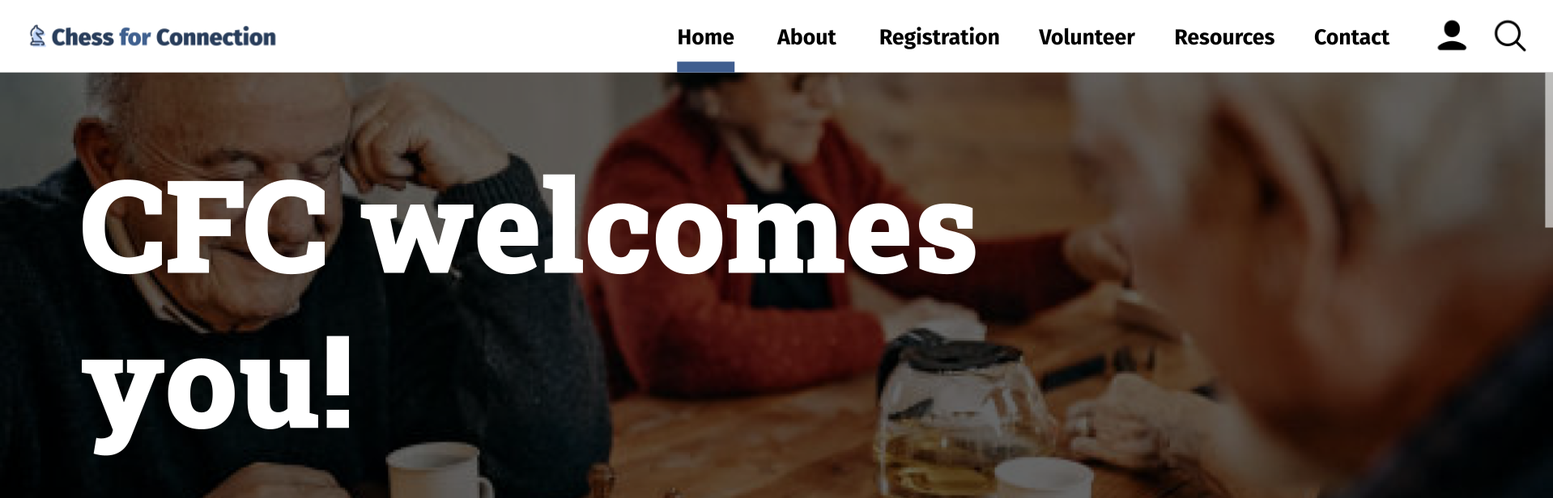
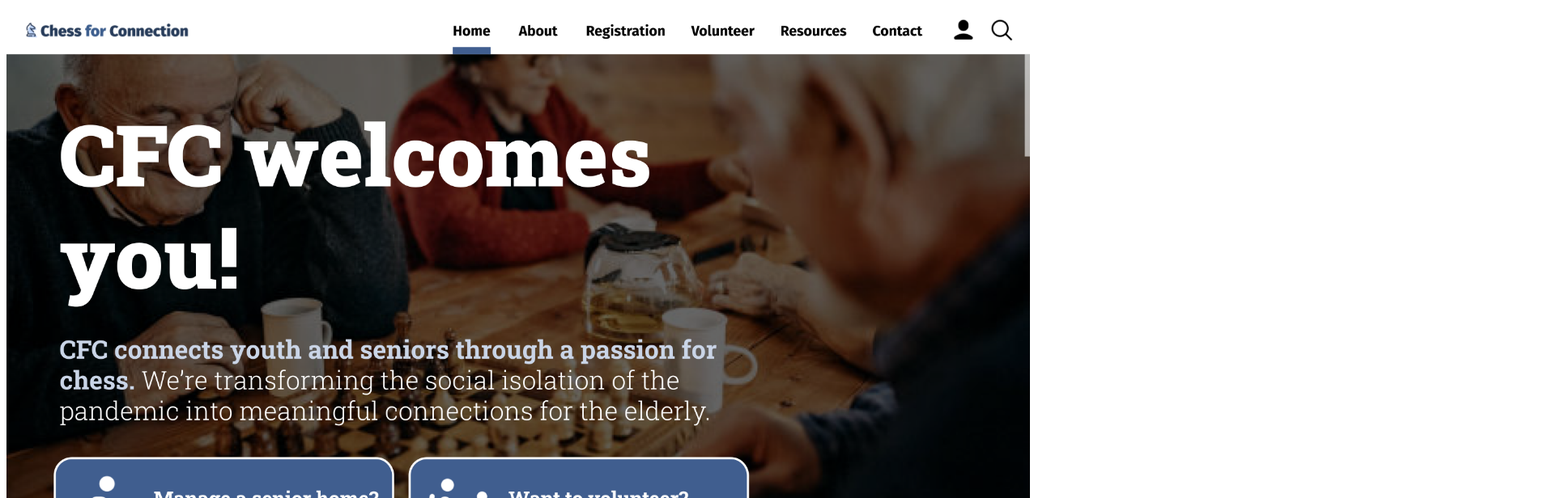
Before and after one commit to fwury/chess-for-connection, a plain HTML site: page index.html in a window 1280 px wide. Shown: the top 616 px of the page at 81% size, 1918 px wide, since content can reach past the window. Drawn offline with Linux system fonts and the light colour scheme.

Commit message:
Update index.html

```diff
--- a/index.html
+++ b/index.html
@@ -13,15 +13,15 @@
 		</script>
 		<style>
 			body {
-				margin: 0;
-				height: 100%;
+				padding: 0;
 			}
 			img {
 				background-image: url("img_girl.jpg");
-				height: 100%;
+				width: 100%;
 				background-position: center;
 				background-repeat: no-repeat;
 				background-size: cover;
+				margin: 0;
 			}
 		</style>
 	</head>
```
